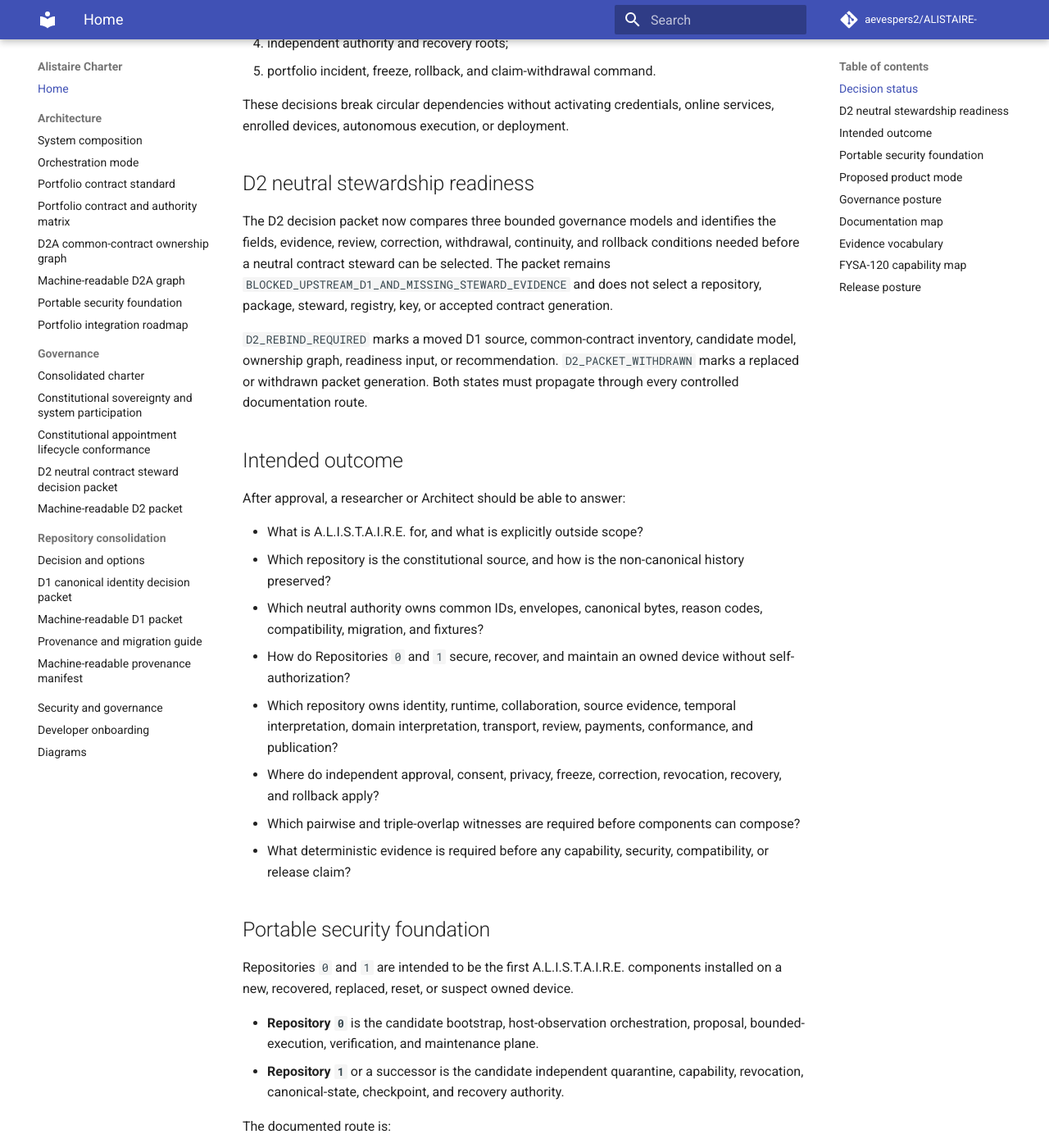
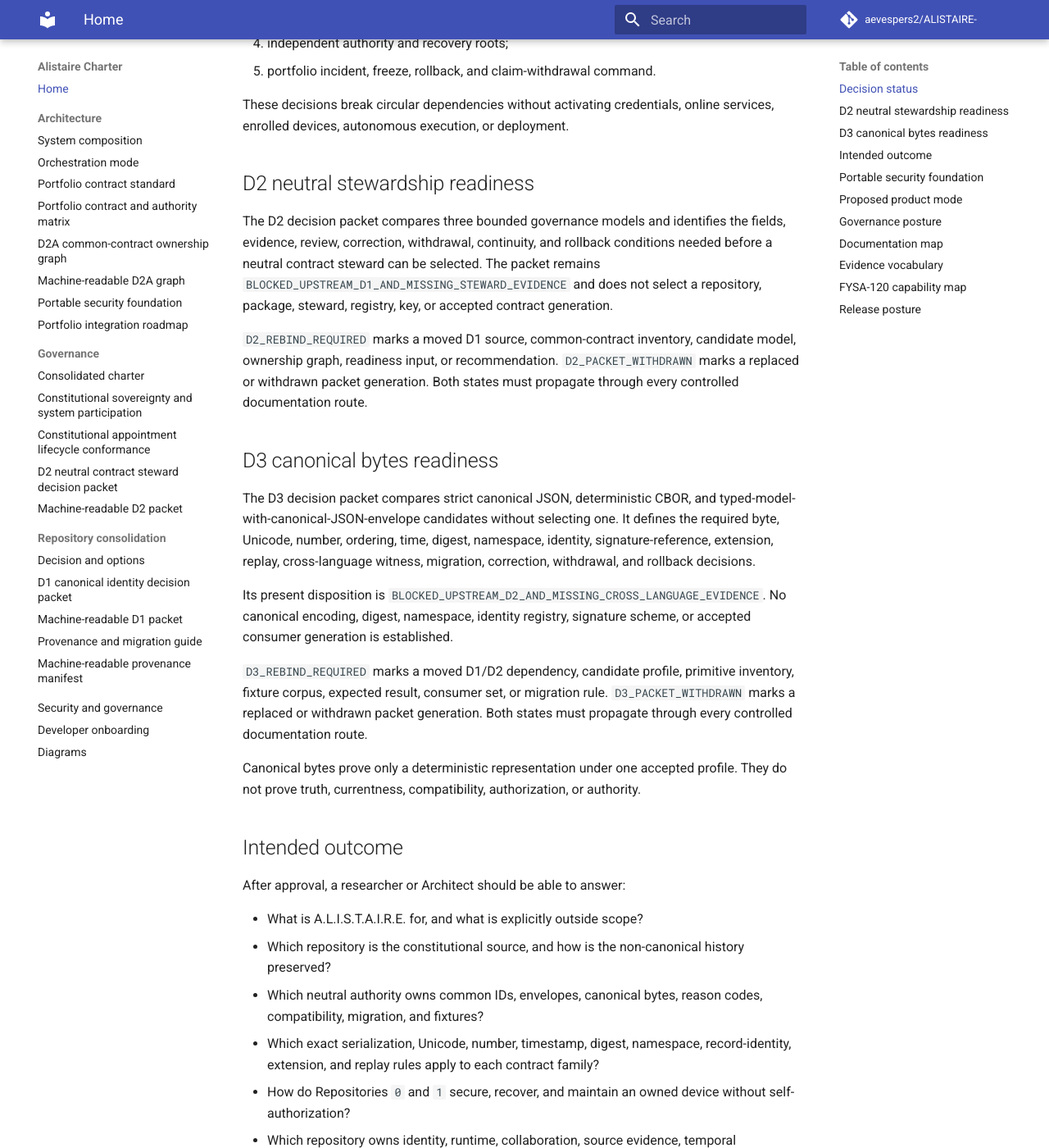
Before and after one commit to aevespers2/ALISTAIRE-, an MkDocs documentation site: the page built from docs/index.md, in a window 1280 px wide and 1400 px high, scrolled down 720 px. Shown: the whole window at 82% size. Built offline with MkDocs 1.6.1 and Material for MkDocs 9.7.7, drawn with Linux system fonts in a browser that asks for light colours; comment, search, counter and statistics services are not loaded; some of the changed text lies outside the part shown.

Commit message:
docs: add D3 readiness to Pages overview

```diff
--- a/docs/index.md
+++ b/docs/index.md
@@ -21,9 +21,19 @@ These decisions break circular dependencies without activating credentials, onli
 
 ## D2 neutral stewardship readiness
 
-The D2 decision packet now compares three bounded governance models and identifies the fields, evidence, review, correction, withdrawal, continuity, and rollback conditions needed before a neutral contract steward can be selected. The packet remains `BLOCKED_UPSTREAM_D1_AND_MISSING_STEWARD_EVIDENCE` and does not select a repository, package, steward, registry, key, or accepted contract generation.
+The D2 decision packet compares three bounded governance models and identifies the fields, evidence, review, correction, withdrawal, continuity, and rollback conditions needed before a neutral contract steward can be selected. The packet remains `BLOCKED_UPSTREAM_D1_AND_MISSING_STEWARD_EVIDENCE` and does not select a repository, package, steward, registry, key, or accepted contract generation.
 
 `D2_REBIND_REQUIRED` marks a moved D1 source, common-contract inventory, candidate model, ownership graph, readiness input, or recommendation. `D2_PACKET_WITHDRAWN` marks a replaced or withdrawn packet generation. Both states must propagate through every controlled documentation route.
+
+## D3 canonical bytes readiness
+
+The D3 decision packet compares strict canonical JSON, deterministic CBOR, and typed-model-with-canonical-JSON-envelope candidates without selecting one. It defines the required byte, Unicode, number, ordering, time, digest, namespace, identity, signature-reference, extension, replay, cross-language witness, migration, correction, withdrawal, and rollback decisions.
+
+Its present disposition is `BLOCKED_UPSTREAM_D2_AND_MISSING_CROSS_LANGUAGE_EVIDENCE`. No canonical encoding, digest, namespace, identity registry, signature scheme, or accepted consumer generation is established.
+
+`D3_REBIND_REQUIRED` marks a moved D1/D2 dependency, candidate profile, primitive inventory, fixture corpus, expected result, consumer set, or migration rule. `D3_PACKET_WITHDRAWN` marks a replaced or withdrawn packet generation. Both states must propagate through every controlled documentation route.
+
+Canonical bytes prove only a deterministic representation under one accepted profile. They do not prove truth, currentness, compatibility, authorization, or authority.
 
 ## Intended outcome
 
@@ -32,6 +42,7 @@ After approval, a researcher or Architect should be able to answer:
 - What is A.L.I.S.T.A.I.R.E. for, and what is explicitly outside scope?
 - Which repository is the constitutional source, and how is the non-canonical history preserved?
 - Which neutral authority owns common IDs, envelopes, canonical bytes, reason codes, compatibility, migration, and fixtures?
+- Which exact serialization, Unicode, number, timestamp, digest, namespace, record-identity, extension, and replay rules apply to each contract family?
 - How do Repositories `0` and `1` secure, recover, and maintain an owned device without self-authorization?
 - Which repository owns identity, runtime, collaboration, source evidence, temporal interpretation, domain interpretation, transport, review, payments, conformance, and publication?
 - Where do independent approval, consent, privacy, freeze, correction, revocation, recovery, and rollback apply?
@@ -70,9 +81,13 @@ Consequential authority remains explicitly granted, narrowly scoped, revocable,
 | [Architecture](architecture.md) | Portfolio composition, authority order, lifecycles, envelopes, gluing witnesses, freeze, and first simulation |
 | [Portable security foundation](portable-security-foundation.md) | Repository `0`/`1` device-trust mission, adapter boundaries, contracts, fixtures, loss, replacement, and recovery |
 | [Portfolio integration roadmap](portfolio-integration-roadmap.md) | Systemic cycles, D1–D5 decision cut, acceptance DAG, sequenced phases, invalidation, and rollback |
+| [Portfolio contract and authority matrix](portfolio-contract-authority-matrix.md) | Repository responsibilities, record families, pairwise edges, triple overlaps, obstructions, and non-authority boundaries |
+| [D2A common-contract ownership graph](d2a-common-contract-ownership-graph.md) | Exact-head producer/consumer graph, ownership conflicts, triple-overlap obligations, and gluing obstructions |
 | [Governance and security charter](governance-charter.md) | Constitutional hierarchy, authority map, decision classes, stewardship boundaries, portable trust, security invariants, incident command, and recovery |
 | [D2 neutral contract steward packet](d2-neutral-contract-steward-decision-packet.md) | Candidate governance models, required immutable fields, readiness gates, obstruction analysis, controlled propagation, and non-authority boundaries |
 | [Machine-readable D2 packet](d2-neutral-contract-steward-decision-packet-v1.json) | Closed D2 source tuple, models, gates, routes, prohibited promotions, rollback, and skill-tree mapping |
+| [D3 canonical bytes and identity packet](d3-canonical-bytes-identity-decision-packet.md) | Candidate canonicalization profiles, primitive vocabulary, hostile fixtures, cross-language witnesses, migration, rollback, and non-authority boundaries |
+| [Machine-readable D3 packet](d3-canonical-bytes-identity-decision-packet-v1.json) | Closed D3 source tuple, profiles, primitives, fields, gates, fixtures, routes, prohibited promotions, and skill-tree mapping |
 | [ADR-0001](adr/0001-governance-consolidation-and-cali-sanders-parker.md) | Governance-consolidation decision, alternatives, consequences, and bounded Cali Sanders Parker identity |
 | [Repository consolidation](repository-consolidation.md) | Inventory findings, decision criteria, migration options, compatibility, and recommendation |
 | [Repository provenance and migration](repository-provenance-and-migration.md) | Exact observed heads, commit histories, substance/placeholder classification, license and sensitive-data status, migration classes, rollback, and FYSA-120 mapping |
@@ -95,12 +110,14 @@ Every statement should be classified as:
 - **Revoked:** prior authority or trust has been withdrawn.
 - **Withdrawn:** a public claim or candidate is no longer supported.
 
-Repository names, documentation, empty pages, ceremonial titles, successful commands, signatures, interfaces, dependencies, and architecture diagrams are not implementation or authorization evidence.
+Repository names, documentation, empty pages, ceremonial titles, successful commands, signatures, interfaces, dependencies, architecture diagrams, canonical bytes, and digests are not implementation or authorization evidence.
 
 ## FYSA-120 capability map
 
-Repository consolidation applies CAT-011, CAT-012, CAT-013, CAT-017, CAT-018, CAT-019, CAT-031, and CAT-040. D2 decision readiness additionally applies CAT-060 and CAT-070 for trust modeling, least privilege, continuity, authority mapping, procedure engineering, participation, oversight, and repair. Proposed subdivisions `040-F`, `040-G`, and `013-F — Contract-governance graph stewardship` remain non-authoritative taxonomy gaps rather than competence, appointment, or permission claims.
+Repository consolidation applies CAT-011, CAT-012, CAT-013, CAT-017, CAT-018, CAT-019, CAT-031, and CAT-040. D2 decision readiness additionally applies CAT-060 and CAT-070 for trust modeling, least privilege, continuity, authority mapping, procedure engineering, participation, oversight, and repair. D3 adds CAT-032, CAT-052, and CAT-059 for distributed representation, replay and consistency analysis, identity-bound provenance, domain-separated evidence, verification portability, and attestation transport.
+
+Proposed subdivisions `040-F`, `040-G`, `013-F`, `013-G`, and **`031-Q — Cross-language canonical-byte and identity-primitive conformance`** remain non-authoritative taxonomy gaps rather than competence, appointment, or permission claims.
 
 ## Release posture
 
-The first possible release is `0.0.1-charter`. It is documentation-only and remains blocked until D1–D5, canonical repository selection, migration/provenance and compatibility planning, governance approval, neutral contract ownership, Repository `1` disposition, security/privacy review, exact-head documentation validation, pairwise/triple-overlap fixture specification, artifact hashing, rollback evidence, and explicit approval are complete.
+The first possible release is `0.0.1-charter`. It is documentation-only and remains blocked until D1–D5, canonical repository selection, migration/provenance and compatibility planning, governance approval, neutral contract ownership, canonicalization and cross-language evidence, Repository `1` disposition, security/privacy review, exact-head documentation validation, pairwise/triple-overlap fixture specification, artifact hashing, rollback evidence, and explicit approval are complete.
```
Also changed, not shown: other parts of docs/index.md (+1 -1 lines).
